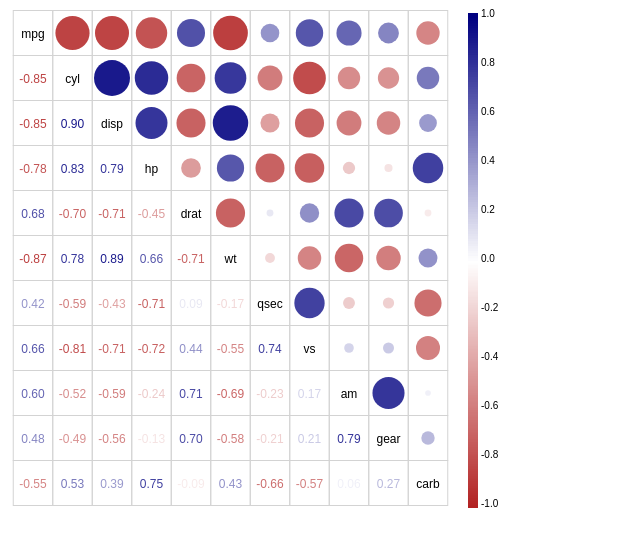
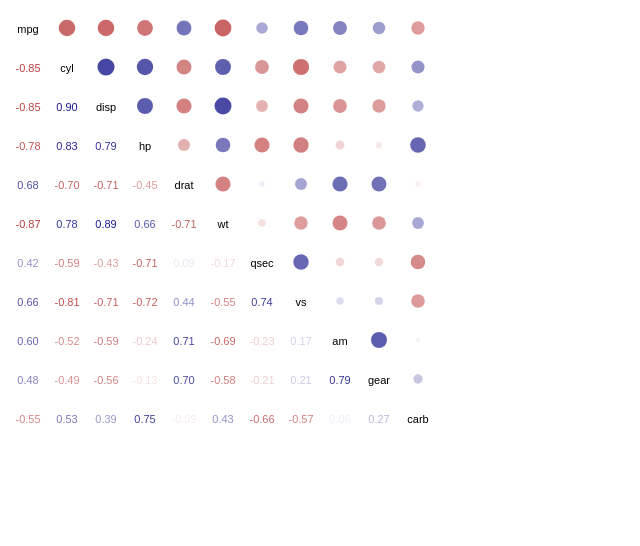
Before and after one commit to RicardoR/D3-correlation-plot, a plain HTML site: page index_original.html in a window 1280 px wide. Shown: the whole page, without its empty margins (0-640 px from the left). Drawn offline with nearby package versions, Linux system fonts and the light colour scheme.

Commit message:
Remove squares, add original code

```diff
--- a/index_original.html
+++ b/index_original.html
@@ -7,6 +7,7 @@
   </head>
 
   <body>
+    <div id="my_dataviz"></div>
     <script src="js/script_original.js"></script>
   </body>
 </html>
--- a/js/script_original.js
+++ b/js/script_original.js
@@ -1,8 +1,21 @@
-// Todo: update to v5!
+// Code from https://www.d3-graph-gallery.com/graph/correlogram_basic.html
+
+var margin = { top: 20, right: 20, bottom: 20, left: 20 },
+  width = 430 - margin.left - margin.right,
+  height = 430 - margin.top - margin.bottom;
+
+// Create the svg area
+var svg = d3
+  .select('#my_dataviz')
+  .append('svg')
+  .attr('width', width + margin.left + margin.right)
+  .attr('height', height + margin.top + margin.bottom)
+  .append('g')
+  .attr('transform', 'translate(' + margin.left + ',' + margin.top + ')');
 
 d3.csv('./data/data_correlogram_original.csv', function (error, rows) {
+  // Going from wide to long format
   var data = [];
-
   rows.forEach(function (d) {
     var x = d[''];
     delete d[''];
@@ -17,101 +30,85 @@ d3.csv('./data/data_correlogram_original.csv', function (error, rows) {
     }
   });
 
-  var margin = {
-      top: 25,
-      right: 80,
-      bottom: 25,
-      left: 25,
-    },
-    width = 500 - margin.left - margin.right,
-    height = 500 - margin.top - margin.bottom,
-    domain = d3.set(data.map((d) => d.x)).values(),
-    num = Math.sqrt(data.length),
-    color = d3
-      .scaleLinear()
-      .domain([-1, 0, 1])
-      .range(['#B22222', '#fff', '#000080']);
+  // List of all variables and number of them
+  var domain = d3
+    .set(
+      data.map(function (d) {
+        return d.x;
+      })
+    )
+    .values();
+  var num = Math.sqrt(data.length);
 
-  var x = d3.scalePoint().range([0, width]).domain(domain),
-    y = d3.scalePoint().range([0, height]).domain(domain),
-    xSpace = x.range()[1] - x.range()[0],
-    ySpace = y.range()[1] - y.range()[0];
-  ySpace = y.range()[1] - y.range()[0];
+  // Create a color scale
+  var color = d3
+    .scaleLinear()
+    .domain([-1, 0, 1])
+    .range(['#B22222', '#fff', '#000080']);
 
-  var svg = d3
-    .select('body')
-    .append('svg')
-    .attr('width', width + margin.left + margin.right)
-    .attr('height', height + margin.top + margin.bottom)
-    .append('g')
-    .attr('transform', `translate(${margin.left}, ${margin.top})`);
+  // Create a size scale for bubbles on top right. Watch out: must be a rootscale!
+  var size = d3.scaleSqrt().domain([0, 1]).range([0, 9]);
 
+  // X scale
+  var x = d3.scalePoint().range([0, width]).domain(domain);
+
+  // Y scale
+  var y = d3.scalePoint().range([0, height]).domain(domain);
+
+  // Create one 'g' element for each cell of the correlogram
   var cor = svg
     .selectAll('.cor')
     .data(data)
     .enter()
     .append('g')
     .attr('class', 'cor')
-    .attr('transform', (d) => `translate(${x(d.x)}, ${y(d.y)})`);
+    .attr('transform', function (d) {
+      return 'translate(' + x(d.x) + ',' + y(d.y) + ')';
+    });
 
-  //edited to fit with v4 update  2/5/18
-  cor
-    .append('rect')
-    .attr('width', xSpace / 10)
-    .attr('height', ySpace / 10)
-    .attr('x', -xSpace / 20)
-    .attr('y', -ySpace / 20);
-
+  // Low left part + Diagonal: Add the text with specific color
   cor
     .filter(function (d) {
       var ypos = domain.indexOf(d.y);
       var xpos = domain.indexOf(d.x);
-      for (var i = ypos + 1; i < num; i++) {
-        if (i === xpos) return false;
-      }
-      return true;
+      return xpos <= ypos;
     })
     .append('text')
     .attr('y', 5)
-    .text((d) => (d.x === d.y ? d.x : d.value.toFixed(2)))
-    .style('fill', (d) => (d.value === 1 ? '#000' : color(d.value)));
+    .text(function (d) {
+      if (d.x === d.y) {
+        return d.x;
+      } else {
+        return d.value.toFixed(2);
+      }
+    })
+    .style('font-size', 11)
+    .style('text-align', 'center')
+    .style('fill', function (d) {
+      if (d.x === d.y) {
+        return '#000';
+      } else {
+        return color(d.value);
+      }
+    });
 
+  // Up right part: add circles
   cor
     .filter(function (d) {
       var ypos = domain.indexOf(d.y);
       var xpos = domain.indexOf(d.x);
-      for (var i = ypos + 1; i < num; i++) {
-        if (i === xpos) return true;
-      }
-      return false;
+      return xpos > ypos;
     })
     .append('circle')
-    .attr('r', (d) => (width / (num * 2)) * (Math.abs(d.value) + 0.1))
-    .style('fill', (d) => (d.value === 1 ? '#000' : color(d.value)));
-
-  var aS = d3
-    .scaleLinear()
-    .range([-margin.top + 5, height + margin.bottom - 5])
-    .domain([1, -1]);
-
-  var yA = d3.axisRight().scale(aS).tickPadding(7);
-
-  var aG = svg
-    .append('g')
-    .attr('class', 'y axis')
-    .call(yA)
-    .attr('transform', `translate( ${width + margin.right / 2},0)`);
-
-  var iR = d3.range(-1, 1.01, 0.01);
-  var h = height / iR.length + 3;
-  iR.forEach(function (d) {
-    aG.append('rect')
-      .style('fill', color(d))
-      .style('stroke-width', 0)
-      .style('stoke', 'none')
-      .attr('height', h)
-      .attr('width', 10)
-      .attr('x', 0)
-      .attr('y', aS(d));
-  });
+    .attr('r', function (d) {
+      return size(Math.abs(d.value));
+    })
+    .style('fill', function (d) {
+      if (d.x === d.y) {
+        return '#000';
+      } else {
+        return color(d.value);
+      }
+    })
+    .style('opacity', 0.8);
 });
```
